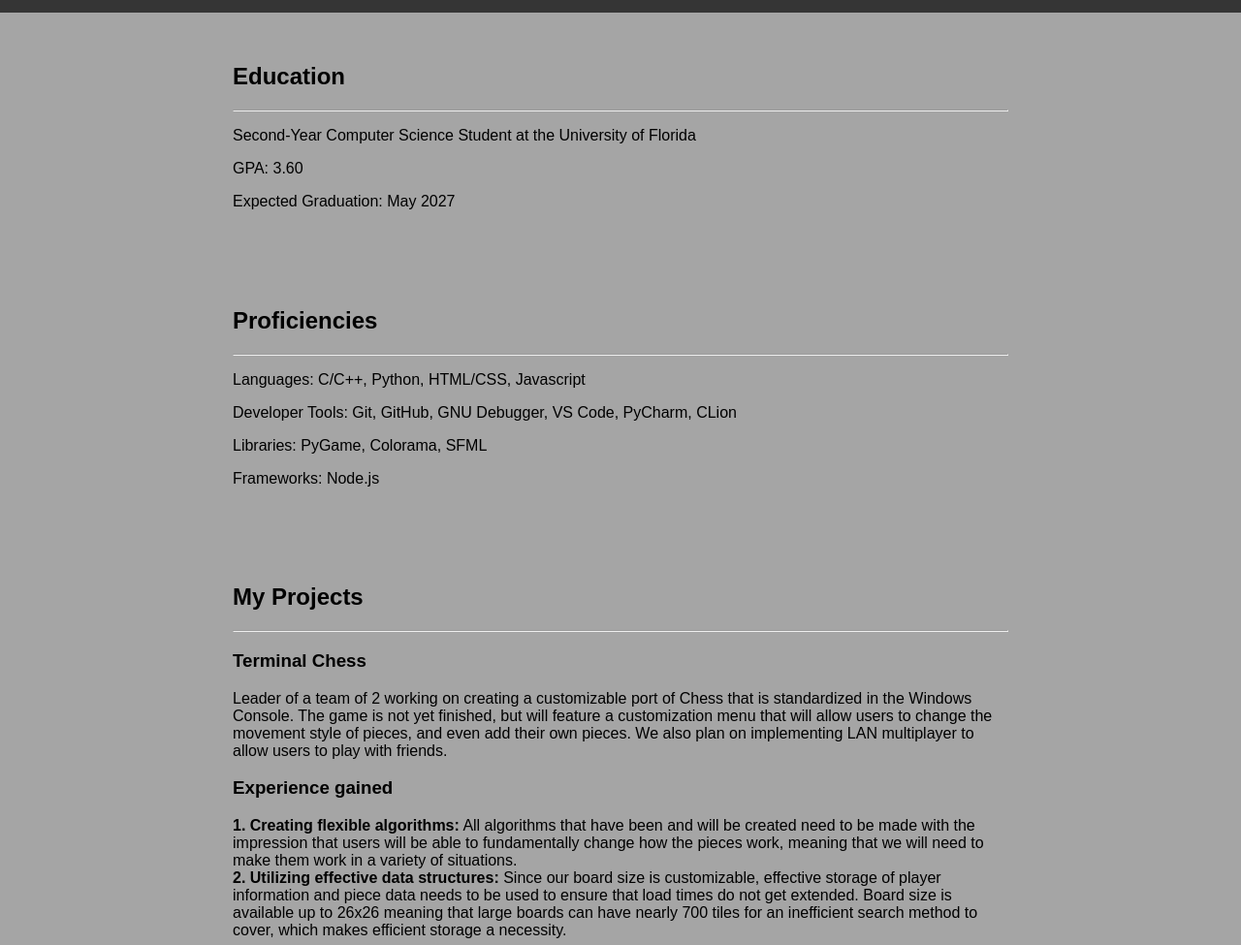
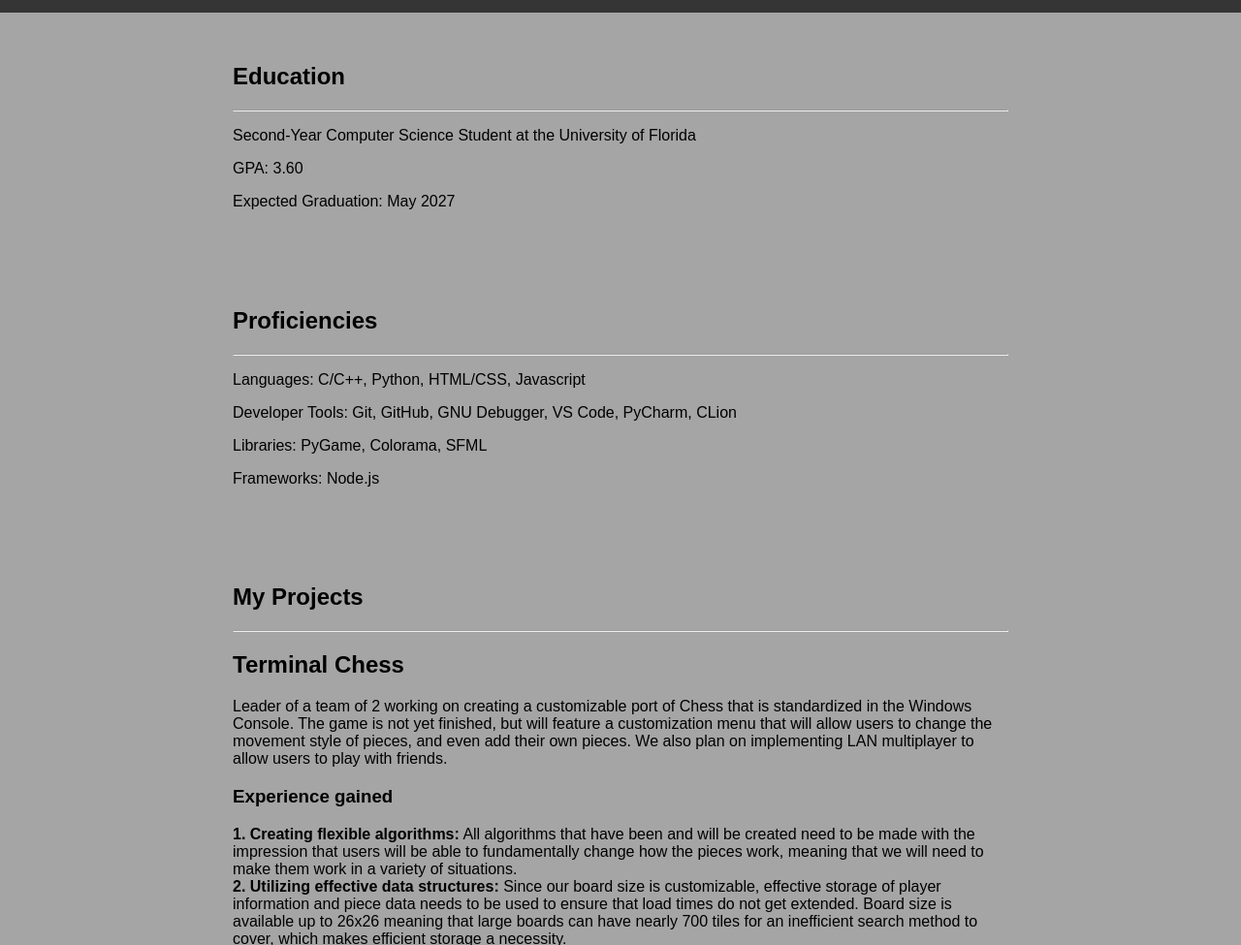
Before and after one commit to MLburns13/Portfolio, a plain HTML site: page index.html in a window 1280 px wide. Shown: the part 125-1100 px from the top of the page at 97% size. Drawn offline with Linux system fonts and the light colour scheme.

Commit message:
fixed header size error in projects

```diff
--- a/index.html
+++ b/index.html
@@ -36,7 +36,7 @@
             <h2>My Projects</h2>
             <hr>
             <div class="project">
-                <h3>Terminal Chess</h2>
+                <h2>Terminal Chess</h2>
                 <p>Leader of a team of 2 working on creating a customizable port of Chess that is standardized in the Windows Console. The game is not yet finished, but will
                     feature a customization menu that will allow users to change the movement style of pieces, and even add their own pieces. We also plan on implementing LAN
                     multiplayer to allow users to play with friends.
```
